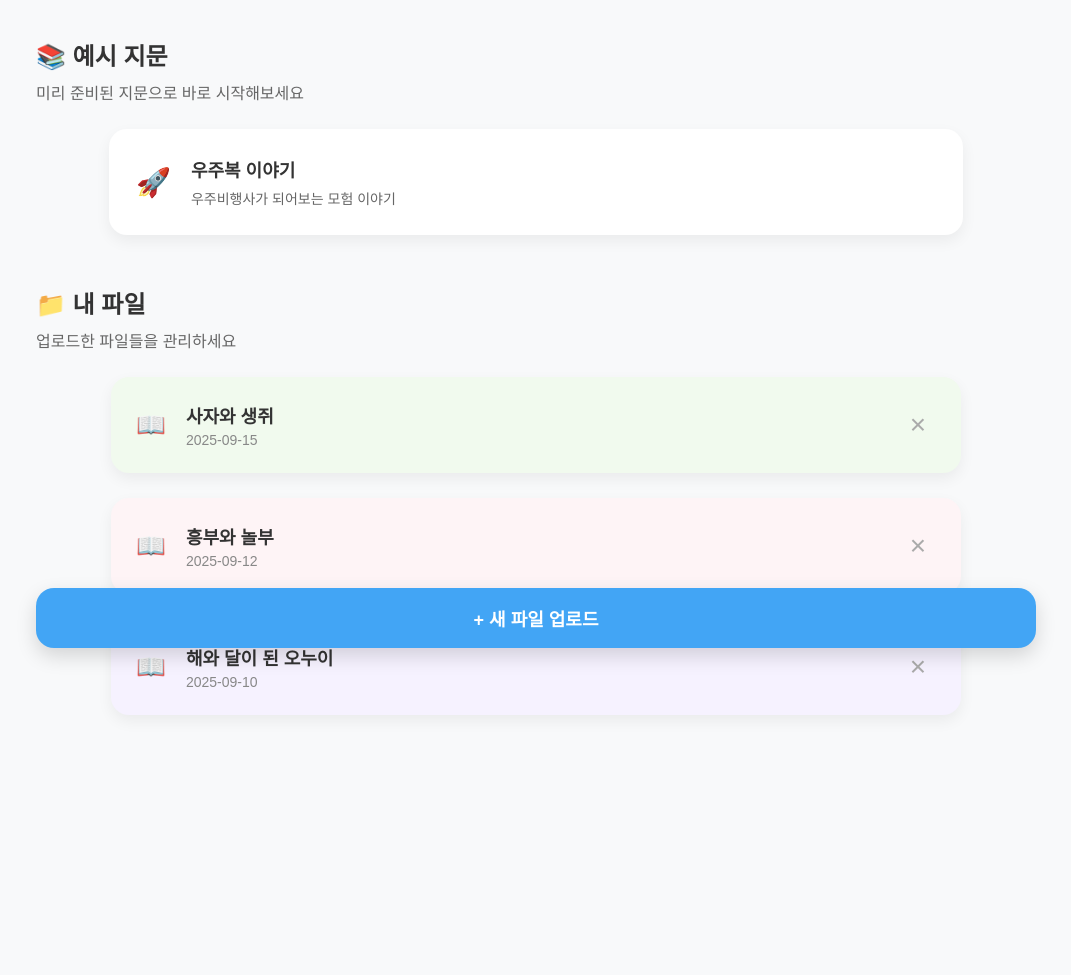
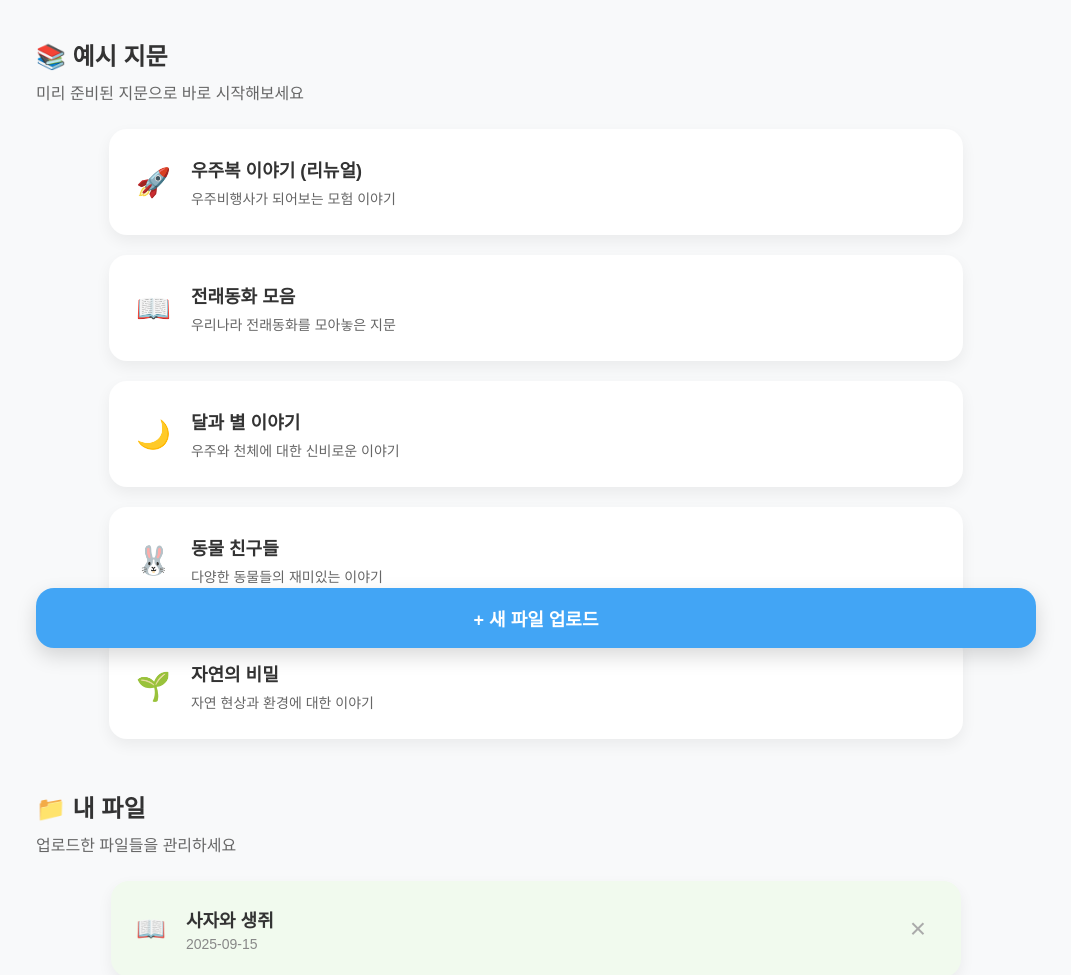
Before and after one commit to baejungjin/E-do_Education, a plain HTML site: page public/load.html in a window 1280 px wide. Shown: the part 122-1097 px from the top of the page, without its empty margins (104-1175 px from the left). Before the commit the page ends 1007 px from the top, so only its background shows below. Drawn offline with Linux system fonts and the light colour scheme; a web font is replaced by a local one.

Commit message:
예시 파일 올리기

```diff
--- a/public/load.html
+++ b/public/load.html
@@ -23,8 +23,36 @@
                 <div class="example-item anim-on-load" data-example-id="spacesuit">
                     <span class="icon">🚀</span>
                     <div class="file-info">
-                        <p class="file-name">우주복 이야기</p>
+                        <p class="file-name">우주복 이야기 (리뉴얼)</p>
                         <p class="file-description">우주비행사가 되어보는 모험 이야기</p>
+                    </div>
+                </div>
+                <div class="example-item anim-on-load" data-example-id="story1">
+                    <span class="icon">📖</span>
+                    <div class="file-info">
+                        <p class="file-name">전래동화 모음</p>
+                        <p class="file-description">우리나라 전래동화를 모아놓은 지문</p>
+                    </div>
+                </div>
+                <div class="example-item anim-on-load" data-example-id="story2">
+                    <span class="icon">🌙</span>
+                    <div class="file-info">
+                        <p class="file-name">달과 별 이야기</p>
+                        <p class="file-description">우주와 천체에 대한 신비로운 이야기</p>
+                    </div>
+                </div>
+                <div class="example-item anim-on-load" data-example-id="story3">
+                    <span class="icon">🐰</span>
+                    <div class="file-info">
+                        <p class="file-name">동물 친구들</p>
+                        <p class="file-description">다양한 동물들의 재미있는 이야기</p>
+                    </div>
+                </div>
+                <div class="example-item anim-on-load" data-example-id="story4">
+                    <span class="icon">🌱</span>
+                    <div class="file-info">
+                        <p class="file-name">자연의 비밀</p>
+                        <p class="file-description">자연 현상과 환경에 대한 이야기</p>
                     </div>
                 </div>
             </div>
```
Also changed, not shown: public/src/js/problemsolve.js (line endings or trailing spaces).
